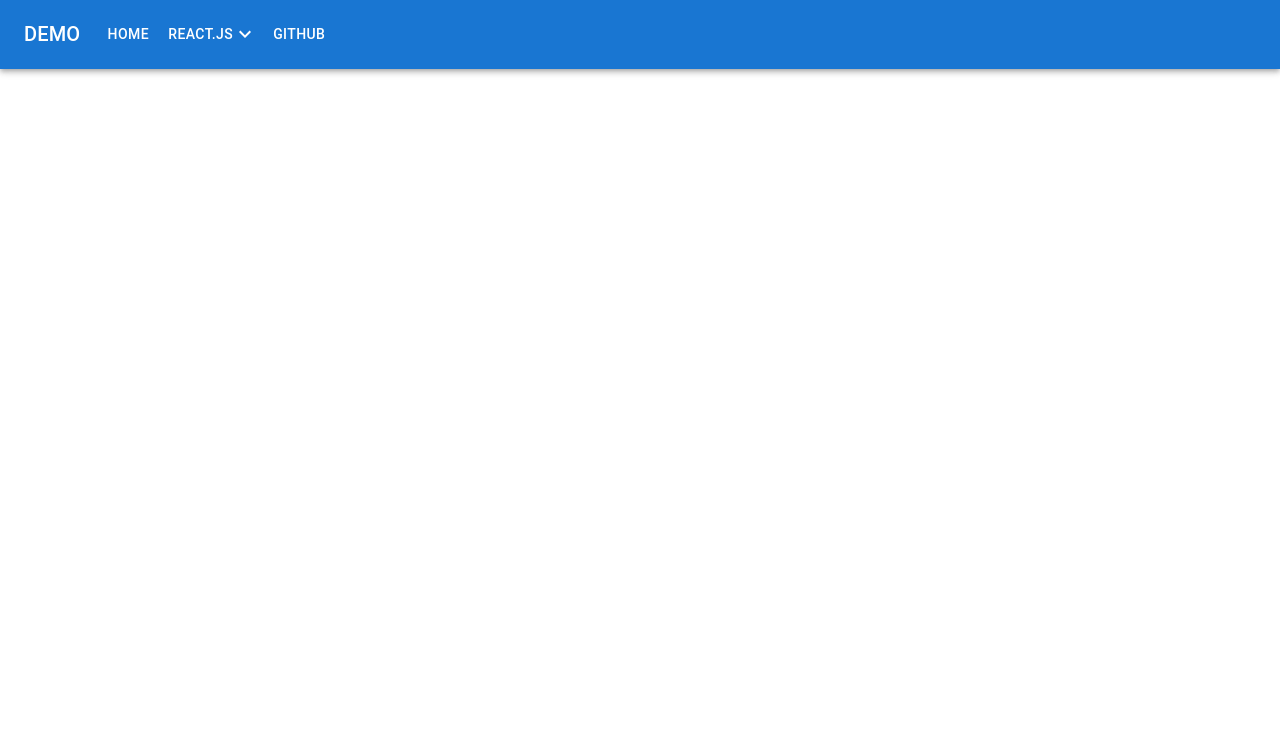
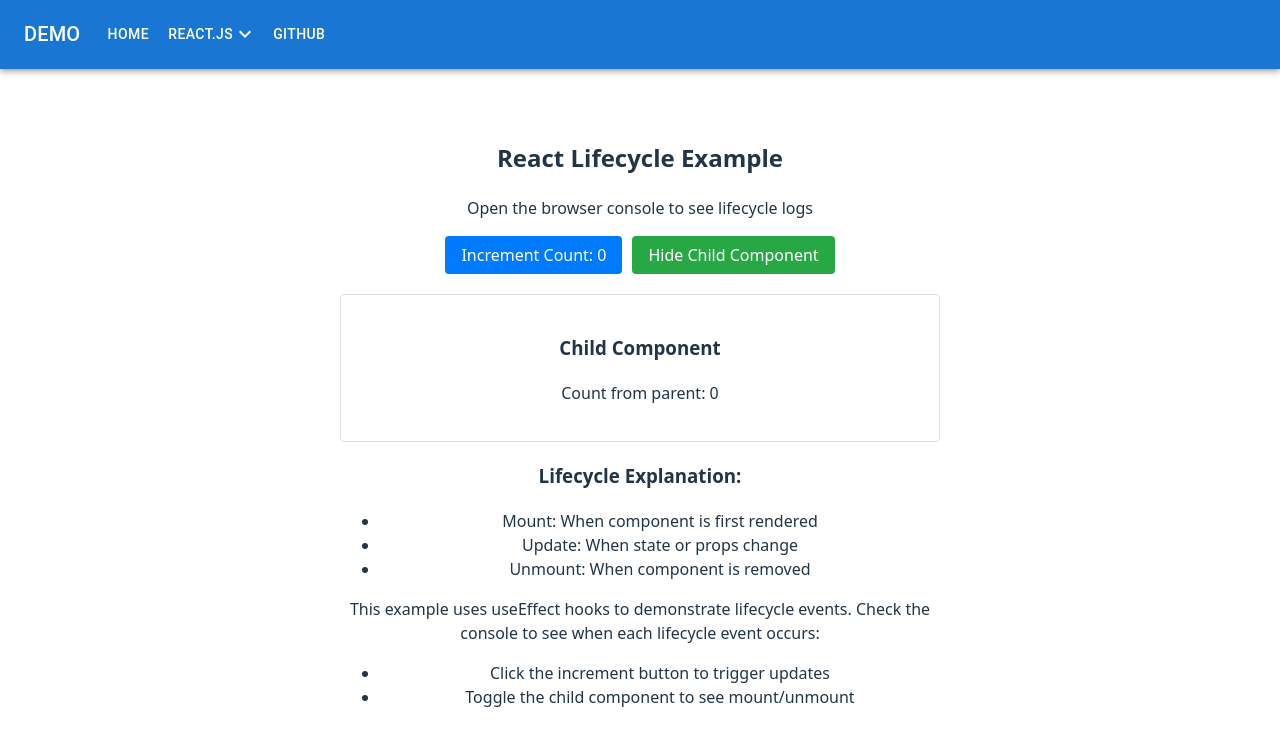
Before and after one commit to ganjianping/gjpd-reactjs19-vite, a React (Vite) app: page /demo/reactjs/lifecycle-example in a window 1280 px wide. Shown: the top 746 px of the page. Built offline with nearby package versions, Linux system fonts and the light colour scheme.

Commit message:
Add React component lifecycle example with parent-child demonstration

```diff
--- a/src/App.jsx
+++ b/src/App.jsx
@@ -7,6 +7,7 @@ import HooksExample from './demo/reactjs/HooksExample';
 import ListsAndKeysExample from './demo/reactjs/ListsAndKeysExample';
 import FormsExample from './demo/reactjs/FormsExample';
 import ContextExample from './demo/reactjs/ContextExample';
+import LifecycleExample from './demo/reactjs/LifecycleExample';
 import './App.css';
 
 function App() {
@@ -22,6 +23,7 @@ function App() {
           <Route path="/demo/reactjs/lists-and-keys-example" element={<ListsAndKeysExample />} />
           <Route path="/demo/reactjs/forms-example" element={<FormsExample />} />
           <Route path="/demo/reactjs/context-example" element={<ContextExample />} />
+          <Route path="/demo/reactjs/lifecycle-example" element={<LifecycleExample />} />
         </Routes>
       </div>
     </BrowserRouter>
--- /dev/null
+++ b/src/demo/reactjs/LifecycleExample.jsx
@@ -0,0 +1,103 @@
+import { useState, useEffect } from 'react';
+
+const ChildComponent = ({ count }) => {
+  useEffect(() => {
+    console.log('Child Component Mounted');
+    return () => {
+      console.log('Child Component Will Unmount');
+    };
+  }, []);
+
+  useEffect(() => {
+    console.log('Child Component Updated: count changed to', count);
+  }, [count]);
+
+  return (
+    <div style={{
+      padding: '20px',
+      margin: '10px 0',
+      border: '1px solid #ddd',
+      borderRadius: '4px'
+    }}>
+      <h3>Child Component</h3>
+      <p>Count from parent: {count}</p>
+    </div>
+  );
+};
+
+const LifecycleExample = () => {
+  const [count, setCount] = useState(0);
+  const [showChild, setShowChild] = useState(true);
+
+  // Component Mount
+  useEffect(() => {
+    console.log('Parent Component Mounted');
+
+    // Component Unmount
+    return () => {
+      console.log('Parent Component Will Unmount');
+    };
+  }, []);
+
+  // Component Update
+  useEffect(() => {
+    console.log('Parent Component Updated: count is', count);
+  }, [count]);
+
+  return (
+    <div style={{ maxWidth: '600px', margin: '0 auto', padding: '20px' }}>
+      <h2>React Lifecycle Example</h2>
+      <p>Open the browser console to see lifecycle logs</p>
+
+      <div style={{ marginBottom: '20px' }}>
+        <button
+          onClick={() => setCount(c => c + 1)}
+          style={{
+            marginRight: '10px',
+            padding: '8px 16px',
+            backgroundColor: '#007bff',
+            color: 'white',
+            border: 'none',
+            borderRadius: '4px'
+          }}
+        >
+          Increment Count: {count}
+        </button>
+
+        <button
+          onClick={() => setShowChild(!showChild)}
+          style={{
+            padding: '8px 16px',
+            backgroundColor: '#28a745',
+            color: 'white',
+            border: 'none',
+            borderRadius: '4px'
+          }}
+        >
+          {showChild ? 'Hide' : 'Show'} Child Component
+        </button>
+      </div>
+
+      {showChild && <ChildComponent count={count} />}
+
+      <div style={{ marginTop: '20px' }}>
+        <h3>Lifecycle Explanation:</h3>
+        <ul>
+          <li>Mount: When component is first rendered</li>
+          <li>Update: When state or props change</li>
+          <li>Unmount: When component is removed</li>
+        </ul>
+        <p>
+          This example uses useEffect hooks to demonstrate lifecycle events.
+          Check the console to see when each lifecycle event occurs:
+        </p>
+        <ul>
+          <li>Click the increment button to trigger updates</li>
+          <li>Toggle the child component to see mount/unmount</li>
+        </ul>
+      </div>
+    </div>
+  );
+};
+
+export default LifecycleExample;
--- a/src/menu/menu.json
+++ b/src/menu/menu.json
@@ -13,7 +13,8 @@
         { "label": "Hooks", "url": "/demo/reactjs/hooks-example" },
         { "label": "Lists & Keys", "url": "/demo/reactjs/lists-and-keys-example" },
         { "label": "Forms", "url": "/demo/reactjs/forms-example" },
-        { "label": "Context API", "url": "/demo/reactjs/context-example" }
+        { "label": "Context API", "url": "/demo/reactjs/context-example" },
+        { "label": "Component Lifecycle", "url": "/demo/reactjs/lifecycle-example" }
       ]
     },
     {
```
